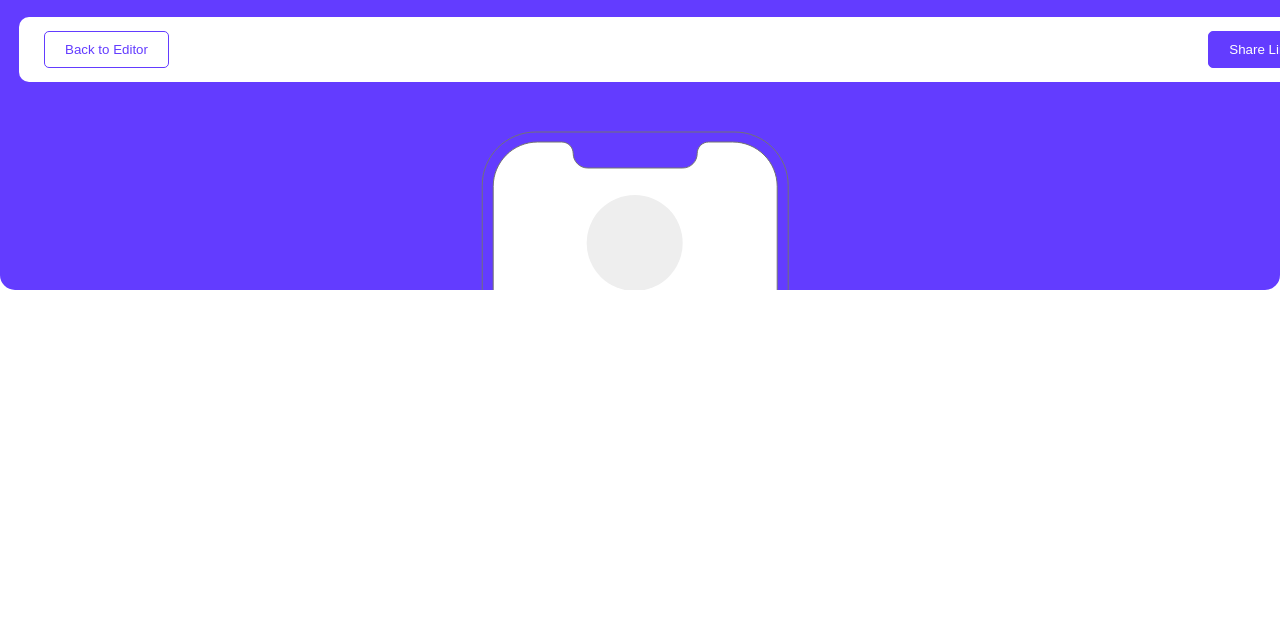
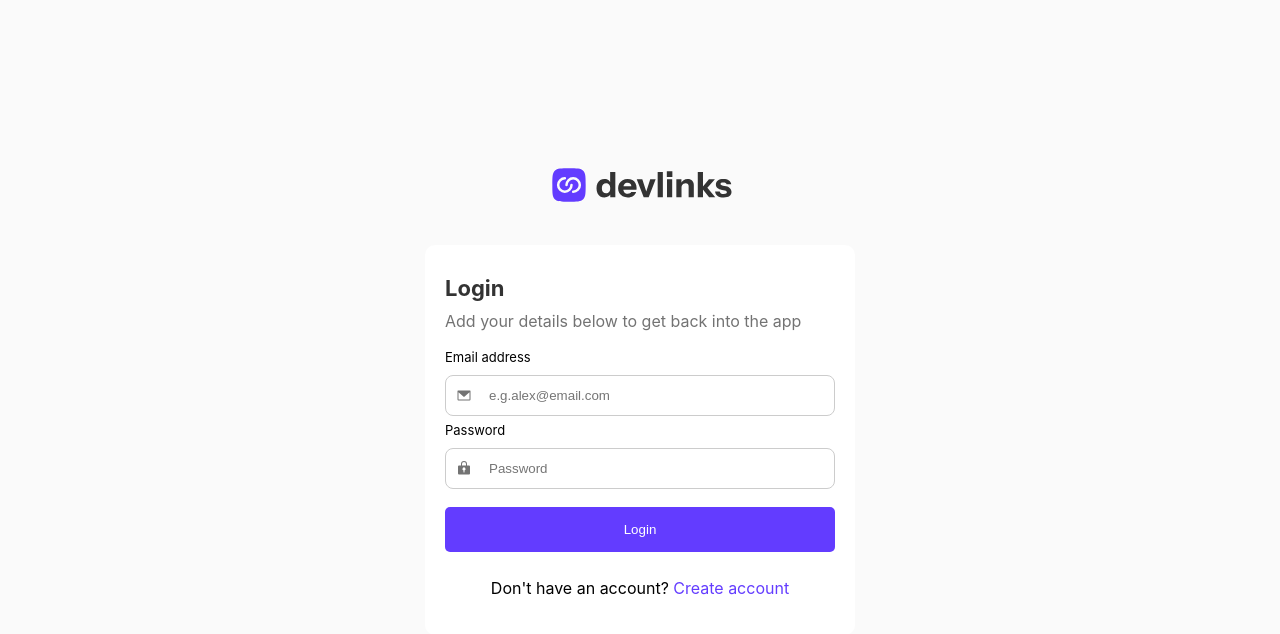
Before and after one commit to jay-menz/Link-sharing-app, a React (Create React App) app: page / in a window 1280 px wide. Shown: the top 634 px of the page. Built offline with nearby package versions, Linux system fonts and the light colour scheme.

Commit message:
login page adjustments

```diff
--- a/src/App.js
+++ b/src/App.js
@@ -1,37 +1,46 @@
 
 import './App.css';
-import { BrowserRouter, Routes, Route} from 'react-router-dom';
-// import Login from './Login';
+import { BrowserRouter as Router, Routes, Route} from 'react-router-dom';
+import Login from './Login';
+
 // import CreateAccount from './CreateAccount';
-import React, {useState} from 'react';
+
 // import AddedOneLink from './AddedOneLink';
 // import AddedLinks from './AddedLinks';
 // import Profile from './Profile';
-import Preview from './Preview';
+// import Preview from './Preview';
 // import Empty from './Empty';
 
 function App() {
 
-  const [currentForm, setCurrentForm] = useState('login');
+  // const [currentForm, setCurrentForm] = useState('login');
 
-  const toggleForm = (formName) => {
-    setCurrentForm(formName);
-  }
+  // const toggleForm = (formName) => {
+  //   setCurrentForm(formName);
+  // }
 
   return (
-    <main className="App">
-      {/* {
-        currentForm === "Login" ? <Login onFormSwitch={toggleForm} /> :
-        <CreateAccount onFormSwitch={toggleForm}/>
-      } */}
-      {/* <Login /> */}
-      {/* <CreateAccount/> */}
-      {/* <AddedOneLink /> */}
-      {/* <Profile /> */}
-      {/* <AddedLinks /> */}
-      {/* <Empty /> */}
-      <Preview />
-    </main>
+    // <main className="App">
+    //   {/* {
+    //     currentForm === "Login" ? <Login onFormSwitch={toggleForm} /> :
+    //     <CreateAccount onFormSwitch={toggleForm}/>
+    //   } */}
+    //   <Login />
+    //   {/* <CreateAccount/> */}
+    //   {/* <AddedOneLink /> */}
+    //   {/* <Profile /> */}
+    //   {/* <AddedLinks /> */}
+    //   {/* <Empty /> */}
+    //   {/* <Preview /> */}
+    // </main>
+
+    <div>
+      <Router>
+<Routes>
+  <Route  path='/'   element={<Login />} />
+</Routes>
+      </Router>
+    </div>
   );
 }
 
--- a/src/Login.css
+++ b/src/Login.css
@@ -1,140 +1,112 @@
 *{
     padding: 0;
     margin: 0;
-    align-items: center;
-    justify-content: center;
+    box-sizing:border-box;
 }
 
-html, body {
+.body {
   overflow: hidden;
+  margin: 0;
+  background-color: #fafafa;
+  display: flex;
+  justify-content: center;
+  align-items: center;
+  height: 100vh;
+  flex-direction: column;
 }
 
+.whiteBoxSpace {
+  width: 430px;
+  height: 390px;
+  background:#fff;
+  border-radius:10px;
 
-.centered-section {
-  display: flex;
-  flex-direction: column;
-  align-items: center;
-  justify-content: center;
-  height: 80vh;
-  width: 100%;
-  margin-top: 13vh;
-  margin-bottom: 15vh;
+
+  /* border: 2px solid blue; */
+}
+
+.devLinkLogo {
+  margin-bottom: 40px;
+}
+
+.login {
+  width: 390px;
+  /* border: 2px solid blue; */
+  margin-top: 30px;
+  margin-left: 20px;
+  position: relative;
+}
+
+.login-title {
+  font-size:22px;
+  color: #333333;
 }
 
 
 
-
-.loginHeader {
-  text-align: left;
-  margin-top: 30px;
-  margin-left: 30px;
+.login-info{
+  color: #737373;
+  font-size:16px;
+  margin-top: 10px;
 }
 
-.loginHeader h1 {
-  margin: 0;
-  color: #333333;
-  font-weight: 700;
-  font-size: 30px;
+.emailPassword {
+  width: 390px;
+  display: flex;
+  flex-direction: column;
+  gap: 6px;
+  height: 280px;
+  margin-left: 20px;
+  margin-top: 18px;
 }
 
-.loginHeader p {
-  margin: 15px 0;
-  /* letter-spacing: 1px; */
-  color: #737373;
-}
-
-.form-container {
-  width: 300px;
-  height: 400px;
-  margin: 0 auto;
-  padding: 20px;
-  margin-left: auto;
-}
-
-form {
-  margin-top: -20px;
-}
-
-.input-container {
-  margin: 10px 0;
-  position: relative;
-}
-
-.label-input {
-  margin-bottom: 15px;
-  align-items: flex-start;
-  flex-direction: column;
-  position: relative;
-}
-
-.label-input img {
-  position: absolute;
-  left: 15px;
-  top: 67%;
-  transform: translateY(-50%);
-}
-
-.input-container .label-input input {
-  padding-left: 40px;
+.emailRequest {
+    display:flex;
+    flex-direction: column;
 }
 
 
-label {
-  display: block; /* Display labels as block elements */
-  font-weight: 400; /* Make labels bold for emphasis */
-  color: #737373;
+  .emailRequest label, .passwordRequest label {
+      font-size:13px;
+      margin-bottom:10px;
+  }
+
+.passwordRequest {
+  display:flex;
+  flex-direction: column;
 }
 
-.label-input label {
-  text-align: left;
-  width: 100%;
+.input-container{
+     display:flex;
+     border:1px solid #ccc;
+     padding:10px;
+     border-radius:8px;
 }
 
-input {
-  width: 122%; /* Expand the input fields to the full width of the container */
-  padding: 15px; /* Add padding for better input field spacing */
-  margin-top: 5px; /* Add a small margin on top of input fields */
-  border: 1px solid #d9d9d9; /* Add a border to input fields */
-  border-radius: 5px; /* Add rounded corners to input fields */
-  outline: none; /* Remove the default input field outline */
-}
 
-input:focus {
-  border-color: #633cff;
-  box-shadow: 0 0 15px #633cff;
+input{
+  border:none;
+  padding:2px;
+  outline:none;
+  margin-left: 15px;
 }
 
 button {
-  width: 130%; /* Expand the button to the full width of the container */
-  padding: 15px; /* Add padding for better button spacing */
-  background-color: #633cff; /* Background color for the button */
-  color: #fff; /* Text color for the button */
-  border: none; /* Remove the button border */
-  border-radius: 5px; /* Add rounded corners to the button */
-  cursor: pointer; /* Change cursor on hover */
-  margin-top: 10px; /* Add a margin on top of the button */
-  font-weight: 750;
+  width: 100%;
+  height: 45px;
+  margin-top: 12px;
+  border-radius: 5px;
+  background-color: #633cff;
+  border: none;
+  color: white;
 }
 
-button:hover {
-  background-color: #beadff;
-  box-shadow: 2px 2px 4px rgba(0, 0, 0, 0.4);
-  pointer: cursor;
+.createAccount {
+  margin-top: 20px;
+  text-align: center;
 }
 
-p {
-  text-align: center; /* Center-align the paragraph text */
+.createAccount a {
+  text-decoration: none;
+  color: #633cff;
 }
-
-a {
-  text-decoration: none; /* Remove underline from the anchor link */
-  color: #633cff; /* Set link color */
-}
-.container {
-  display: flex;
-  flex-direction: column;
-  justify-content: center;
-  align-items: center;
-  margin-top: 15px;
-  margin-left: 24px;
-}
--- a/src/Login.jsx
+++ b/src/Login.jsx
@@ -1,59 +1,40 @@
-import React, {useState} from 'react';
+
 import devLinkLogo from './assets/images/logo-devlinks-large.svg';
 import emailIcon from './assets/images/icon-email.svg';
 import passwordIcon from './assets/images/icon-password.svg';
 import './Login.css';
 
-const Login = (props) => {
-    const [email, setEmail] = useState('');
-    const [password, setPassword] = useState('');
+const Login = () => {
+  return (
+    <div className="body">
+      <img src={devLinkLogo} alt="dev link logo" className='devLinkLogo'/>
+       <div className="whiteBoxSpace">
+          <div className="login">
+            <h1 className='login-title'>Login</h1>
+            <p className='login-info'>Add your details below to get back into the app</p>
+          </div>
+          <div className="emailPassword">
+            <div className="emailRequest">
+              <label htmlFor="email">Email address</label>
+              <div className="input-container">
+              <img src={emailIcon} alt="email icon" />
+                 <input type="email" placeholder='e.g.alex@email.com'/>
+              </div>
+            </div>
+            <div className="passwordRequest">
+              <label htmlFor="password">Password</label>
+              <div className="input-container">
+              <img src={passwordIcon} alt="password icon" />
+                 <input type="password" placeholder='Password'/>
+              </div>
+            </div>
+            <button className='btn'>Login</button>
+            <p className='createAccount'>Don't have an account? <a href="#">Create account</a></p>
+          </div>
+       </div>
+    </div>
 
-    const handleSubmit = (e) => {
-        e.preventDefault();
-        console.log(email);
-    }
-  return (
-    <section className='centered-section'>
-            <img src={devLinkLogo} alt="dev link logo" />
-        <div className="loginHeader">
-            <h1>Login</h1>
-            <p>Add your details below to get back into the app</p>
-        </div>
-        <div className="form-container">
-    <form onSubmit={handleSubmit}>
-        <div className="input-container">
-              <div class="label-input">
-                 <label htmlFor="email">Email address</label>
-                 <input
-                    value={email}
-                    onChange={(e) => setEmail(e.target.value)}
-                    type="email"
-                    name=""
-                    id="email"
-                    placeholder='e.g. alex@email.com'
-                     />
-                <img src={emailIcon} alt="" className='email icon'/>
-          </div>
-            <div class="label-input">
-                <label htmlFor="password">Password</label>
-                <input
-                    value={password}
-                    onChange={(e) => setPassword(e.target.value)}
-                    type="password"
-                    name=""
-                    id="password"
-                    placeholder='Enter your password' />
-                    <img src={passwordIcon} alt="password icon" />
-            </div>
-            <button type="submit">Login</button>
-            <div class="container">
-                 <p>Don't have an account? <a href="/CreateAccount">Create account</a></p>
-            </div>
-        </div>
-    </form>
-</div>
-    </section>
-  );
+  )
 }
 
-export default Login;
+export default Login
--- a/src/Preview.css
+++ b/src/Preview.css
@@ -62,9 +62,6 @@
   .mauve-cover img {
     position: absolute;
     top: 45%;
-    /* transform: translateY(-50%); */
     left: 40%;
     transform: translateX(-10%);
-    /* transform: translate(-10%, -1%); */
-    /* transform: translateX(-50%);     */
   }
--- a/src/index.js
+++ b/src/index.js
@@ -4,20 +4,12 @@ import './index.css';
 import App from './App';
 import reportWebVitals from './reportWebVitals';
 // import {AuthProvider} from './context/AuthProvider';
-import { BrowserRouter, Routes, Route } from 'react-router-dom';
+
 
 const root = ReactDOM.createRoot(document.getElementById('root'));
 root.render(
   <React.StrictMode>
-    <BrowserRouter>
-    {/* <AuthProvider> */}
-    <Routes>
-    <Route path="/*" element={<App />} />
-    <Route path="/src/CreateAccount.jsx" element={<App />} />
-    <Route path="/src/Empty.jsx" element={<App />} />
-    </Routes>
-    {/* </AuthProvider> */}
-    </BrowserRouter>
+    <App />
   </React.StrictMode>
 );
 
```
